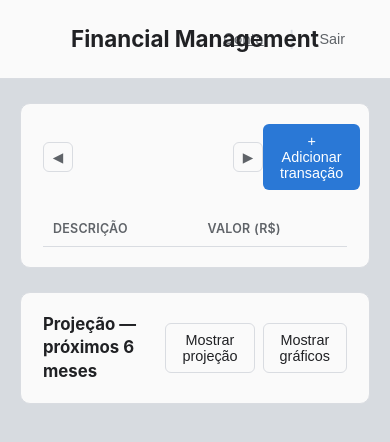
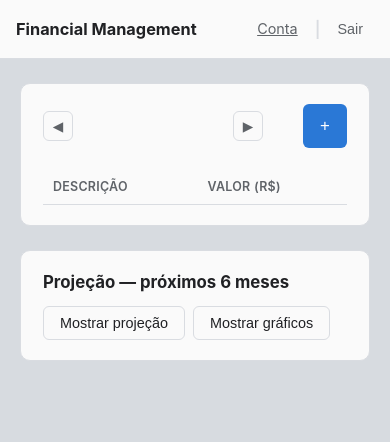
Before and after one commit to JonyRezende/finmanagement, a plain HTML site: page public/index.html in a window 390 px wide. Drawn offline with Linux system fonts and the light colour scheme; no server answers.

Commit message:
ajustes de responsividade mobile no header e botão adicionar transação

```diff
--- a/public/index.html
+++ b/public/index.html
@@ -51,7 +51,7 @@
           <span id="monthLabel" class="month-label"></span>
           <button type="button" id="nextMonthBtn" class="btn-icon" aria-label="Próximo mês">▶</button>
         </div>
-        <button type="button" id="toggleFormBtn" class="btn btn-primary">+ Adicionar transação</button>
+        <button type="button" id="toggleFormBtn" class="btn btn-primary">+ <span class="add-tx-label">Adicionar transação</span></button>
       </div>
 
       <form id="transactionForm" class="transaction-form hidden">
--- a/public/style.css
+++ b/public/style.css
@@ -137,6 +137,22 @@ main {
 .calculator-key-zero { grid-column: span 2; }
 
 @media (min-width: 1440px) { .side-calculator { display: block; } }
+
+@media (max-width: 640px) {
+  .app-header {
+    justify-content: space-between;
+    gap: 8px;
+    padding: 12px 16px;
+  }
+  .app-header h1 {
+    position: static;
+    transform: none;
+    font-size: 1.02rem;
+    white-space: normal;
+  }
+  .app-header-actions { gap: 6px; }
+  .app-header .btn { padding: 6px 10px; }
+}
 
 .card {
   background: var(--surface);
@@ -375,6 +391,7 @@ input[type="date"]::-webkit-calendar-picker-indicator { cursor: pointer; }
 
 .section-header-row {
   display: flex;
+  flex-wrap: wrap;
   align-items: center;
   justify-content: space-between;
   gap: 12px;
@@ -390,6 +407,17 @@ input[type="date"]::-webkit-calendar-picker-indicator { cursor: pointer; }
 @media (max-width: 480px) {
   #extratoTable col.col-value { width: 110px; }
   #extratoTable col.col-actions { width: 56px; }
+}
+
+@media (max-width: 480px) {
+  .add-tx-label { display: none; }
+  #toggleFormBtn {
+    min-width: 44px;
+    height: 44px;
+    padding: 0 14px;
+    font-size: 1.05rem;
+  }
+  .extrato-toolbar { gap: 10px; }
 }
 
 #extratoTable td, #extratoTable th { white-space: normal; }
```
